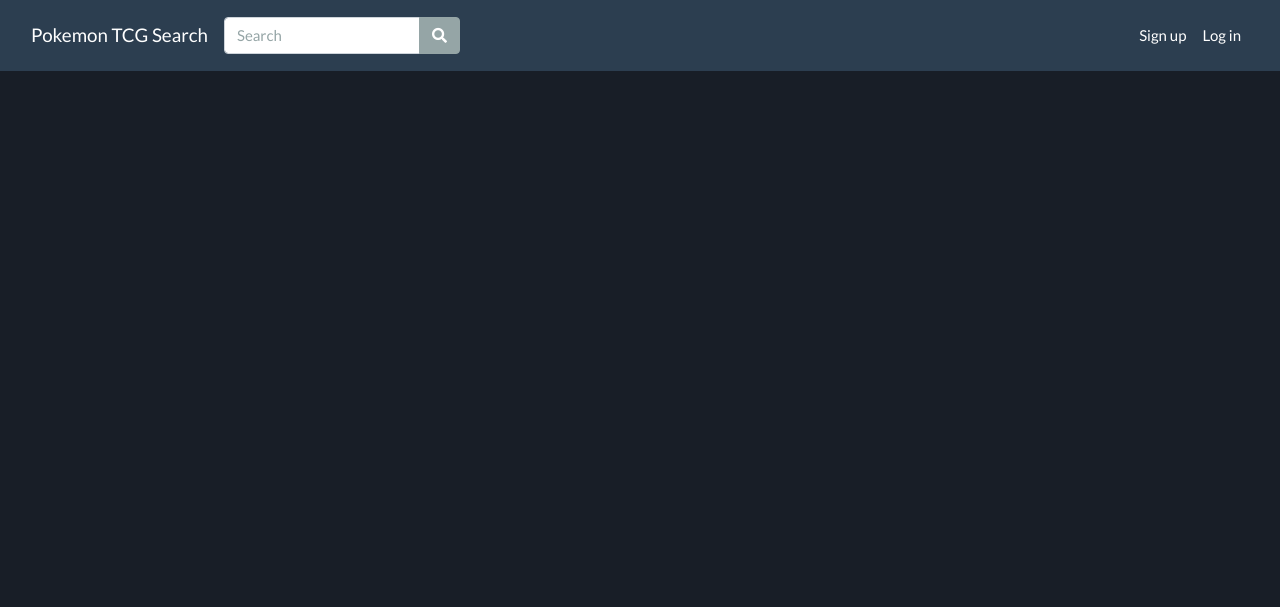
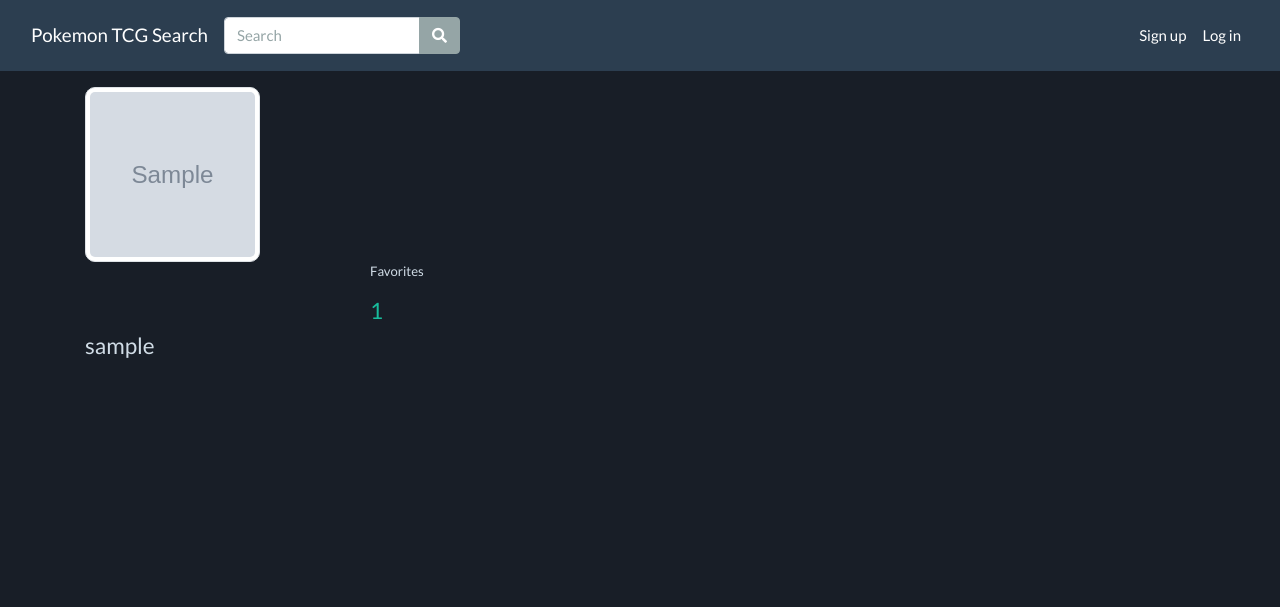
Before and after one commit to thedvo/capstone-project01, a Flask app: template pokemon_tcg/templates/user/user.html in a window 1280 px wide. Shown: the top 607 px of the page. Run offline with Flask 2, Linux system fonts and the light colour scheme; the template is opened without the code that fills it: values that come from a table or form of the project are taken from there, others are empty; tables that the repository leaves empty hold one stand-in row (values such as "Sample post"); grey boxes marked "Sample" are stand-in pictures; some libraries are stand-ins or nearby versions.

Commit message:
Make User (show_profile, delete, edit profile) routes, templates, and forms. Edit styling of user profile image, fix some syntax for form templates

```diff
--- a/pokemon_tcg/app.py
+++ b/pokemon_tcg/app.py
@@ -2,7 +2,7 @@ from flask import Flask, render_template, request, flash, redirect, session, g
 from flask_debugtoolbar import DebugToolbarExtension
 from sqlalchemy.exc import IntegrityError
 from models import db, connect_db, User, Card, Favorite
-from forms import AddUserForm, LoginForm
+from forms import AddUserForm, LoginForm, EditUserForm
 import os
 import re
 
@@ -26,12 +26,15 @@ connect_db(app)
 CURR_USER_KEY = "current_user"
 
 
-##############################################################################
+############################################################################################
 # ERROR HANDLERS
+
 @app.errorhandler(404)
 def page_not_found(e):
     return render_template('404.html'), 404
-##############################################################################
+
+############################################################################################
+# USER SESSION
 
 @app.before_request   # This function is run before each request.
 def add_user_to_g():
@@ -58,7 +61,8 @@ def do_logout():
 
     if CURR_USER_KEY in session:
         del session[CURR_USER_KEY]
-
+############################################################################################
+# HOMEPAGE ROUTES
 
 @app.route('/')
 def homepage():
@@ -80,6 +84,9 @@ def welcome():
 
     else:
         return render_template('home-anon.html')
+
+############################################################################################
+# SIGNUP/LOGIN/LOGOUT ROUTES
 
 @app.route('/signup', methods=["GET", "POST"])
 def signup():
@@ -156,3 +163,91 @@ def logout():
 
     flash(f"You have successfully logged out.", "success")
     return redirect("/login")
+
+############################################################################################
+# USER ROUTES
+
+@app.route('/users/<int:user_id>')
+def show_user_profile(user_id):
+    """Show user profile."""
+
+    user = User.query.get_or_404(user_id)
+
+    # retrieve the user's favorite cards to display on their profile;
+    favorites = (Favorite
+                .query
+                .filter(Favorite.user_id == user_id )
+                .limit(100)
+                .all())
+
+    # shows the likes of the current user
+
+    return render_template('user/user.html', user=user, favorites=favorites)
+
+
+@app.route('/users/profile', methods=["GET", "POST"])
+def edit_profile():
+    """Update profile details for current user."""
+
+    if not g.user:
+        flash("Access unauthorized.", "danger")
+        return redirect('/')
+
+    user = g.user
+    form = EditUserForm(obj=user)
+
+    if form.validate_on_submit():
+        if User.authenticate(user.username, form.password.data):
+
+            user.username = form.username.data
+            user.email = form.email.data
+            user.profile_image = form.profile_image.data or User.profile_image.default.arg
+
+            db.session.commit()
+
+            flash("Profile successfully updated.", "success")
+
+            return redirect(f"/users/{user.id}")
+
+        flash("Wrong password, please try again.", 'danger')
+
+    return render_template('user/edit_user.html', form=form, user_id=user.id)
+
+
+@app.route('/users/delete', methods=["POST"])
+def delete_user():
+    """Delete user."""
+
+    if not g.user:
+        flash("Access unauthorized.", "danger")
+        return redirect("/")
+
+    do_logout()
+
+    db.session.delete(g.user)
+    db.session.commit()
+
+
+    flash('User has been deleted.' , "success")
+    return redirect("/signup")
+
+
+
+############################################################################################
+# CARD ROUTES
+
+############################################################################################
+# FAVORITE ROUTES
+
+
+
+
+
+# https://stackoverflow.com/questions/24956894/sql-alchemy-queuepool-limit-overflow
+# sqlalchemy.exc.TimeoutError: QueuePool limit of size 5 overflow 10 reached, connection timed out, timeout 30.00 (Background on this error at: https://sqlalche.me/e/14/3o7r)
+
+# https://stackoverflow.com/questions/57844921/good-practice-to-avoid-sqlalchemy-exc-timeouterror-queuepool-limit-of-size-5-ov
+
+@app.teardown_appcontext
+def shutdown_session(exception=None):
+    db.session.remove()
--- a/pokemon_tcg/static/stylesheets/app.css
+++ b/pokemon_tcg/static/stylesheets/app.css
@@ -11,6 +11,8 @@ body {
 	margin-right: 1em;
 }
 
-footer {
-	vertical-align: bottom;
+#profile-avatar {
+	height: 175px;
+	width: 175px;
+	border-radius: 10px;
 }
--- a/pokemon_tcg/templates/base.html
+++ b/pokemon_tcg/templates/base.html
@@ -48,7 +48,7 @@
                             <img src="{{ g.user.profile_image }}" alt="{{ g.user.username }}" id="navbar-profile-img">
                         </a>
                     </li>
-                    <li class="nav-item"><a class="nav-link" href="/logout">Log out</a></li>
+                    <li class="nav-item"><a class="nav-link" href="/logout">Logout</a></li>
                     {% endif %}
                 </ul>
             </div>
--- a/pokemon_tcg/templates/home.html
+++ b/pokemon_tcg/templates/home.html
@@ -7,7 +7,7 @@
 <div class="mt-5">
     <div class="col text-center">
         <h1 class="fw-bold">Pokemon TCG Search</h1>
-        <p class="fs-5">The Ultimate Pokemon Card Database</p>
+        <p class="fs-5">The Ultimate Pokemon Trading Card Database</p>
     </div>
 
     <form action="/cards">
--- a/pokemon_tcg/templates/user/user.html
+++ b/pokemon_tcg/templates/user/user.html
@@ -1,6 +1,46 @@
 {% extends 'base.html' %}
 
-{% block title %}{% endblock %}
+{% block title %}{{ user.username }}{% endblock %}
+
+{% block content %}
 
 
-{% block content %}{% endblock %}
+<img src="{{ user.profile_image }}" alt="Image for {{ user.username }}" id="profile-avatar" class="img-thumbnail">
+<div class="row">
+    <div class="container">
+        <div class="row justify-content-end">
+            <div class="col-9">
+                <ul class="user-stats nav nav-pills">
+                    <li class="stat">
+                        <p class="small">Favorites</p>
+                        <h4><a href="/user/{{user.id}}/favorites">{{ user.favorites | length}}</a></h4>
+                    </li>
+
+
+
+
+                    <div>
+                        {% if g.user.id == user.id %}
+                        <form action="/users/profile">
+                            <button class="btn btn-secondary">Edit Profile</button>
+                        </form>
+
+
+                        <form method="POST" action="/users/delete">
+                            <button class="btn btn-danger ml-2">Delete Profile</button>
+                        </form>
+                        {% endif %}
+                    </div>
+                </ul>
+            </div>
+        </div>
+    </div>
+</div>
+
+<div class="row">
+    <div class="col-sm-3">
+        <h4 id="sidebar-username">{{ user.username }}</h4>
+    </div>
+</div>
+
+{% endblock %}
```
Also changed, not shown: pokemon_tcg/templates/user/edit_user.html (+32 -2 lines).
